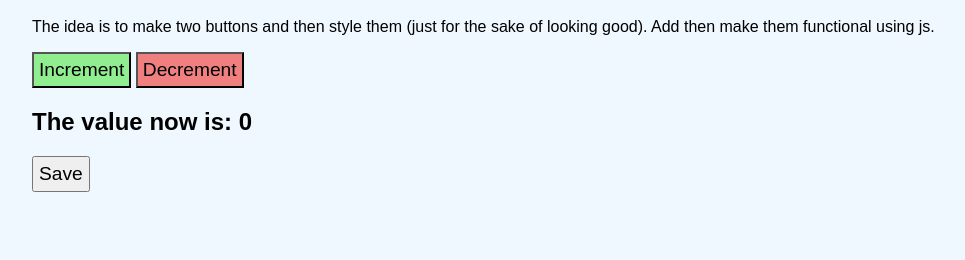
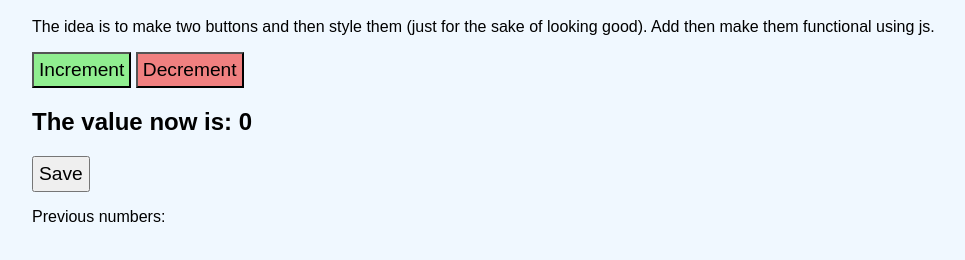
Before and after one commit to rdtanmoy09/Buttons, a plain HTML site: page index.html in a window 1280 px wide. Shown: the part 72-332 px from the top of the page, without its empty margins (16-981 px from the left). Drawn offline with Linux system fonts and the light colour scheme.

Commit message:
Adding feature to save button.
Added a paragraph to display previous numbers.

```diff
--- a/index.html
+++ b/index.html
@@ -19,6 +19,9 @@
 
     <!-- Now from here I'm adding a new fuction, that will be the save button, which i didn't added previously.-->
     <button id="store" onclick="saveno()">Save</button>
+
+     <!---Here I'm making my 3rd commit. -->
+    <p id="save-el">Previous numbers:</p>
     <script src="script.js"></script>
   </body>
 </html>
```
